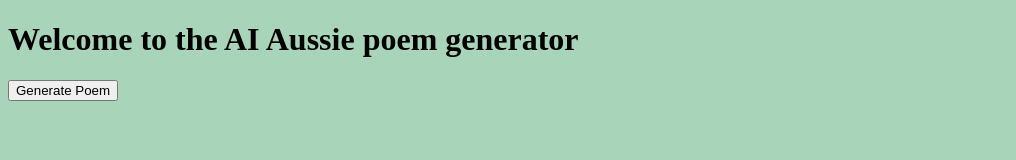
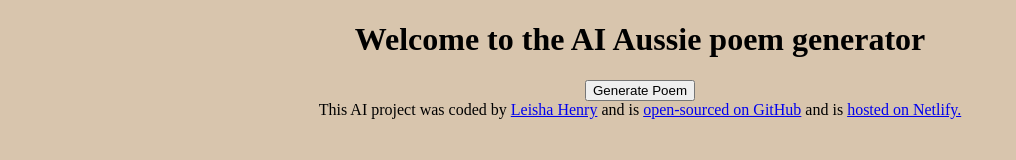
Before and after one commit to LeishaH/aussie-poem-generator, a plain HTML site: page index.html in a window 1280 px wide. Shown: the whole page, without its empty margins (0-1016 px from the left). Drawn offline with Linux system fonts and the light colour scheme.

Commit message:
Added the footer

```diff
--- a/index.html
+++ b/index.html
@@ -9,6 +9,23 @@
   <body>
     <h1>Welcome to the AI Aussie poem generator</h1>
     <button onclick="generatePoem()">Generate Poem</button>
+
+    <footer>
+      This AI project was coded by
+      <a href="https://github.com/LeishaH" target="_blank">Leisha Henry</a>
+      and is
+      <a
+        href="https://github.com/LeishaH/aussie-poem-generator"
+        target="_blank"
+      >
+        open-sourced on GitHub</a
+      >
+      and is
+      <a href="https://aiaussiepoemgenerator.netlify.app" target="_blank"
+        >hosted on Netlify.</a
+      >
+    </footer>
+
     <script src="src/index.js"></script>
   </body>
 </html>
--- a/src/style.css
+++ b/src/style.css
@@ -1,3 +1,4 @@
 body {
-  background: #a8d5ba;
+  text-align: center;
+  background: #d8c5ad;
 }
```
